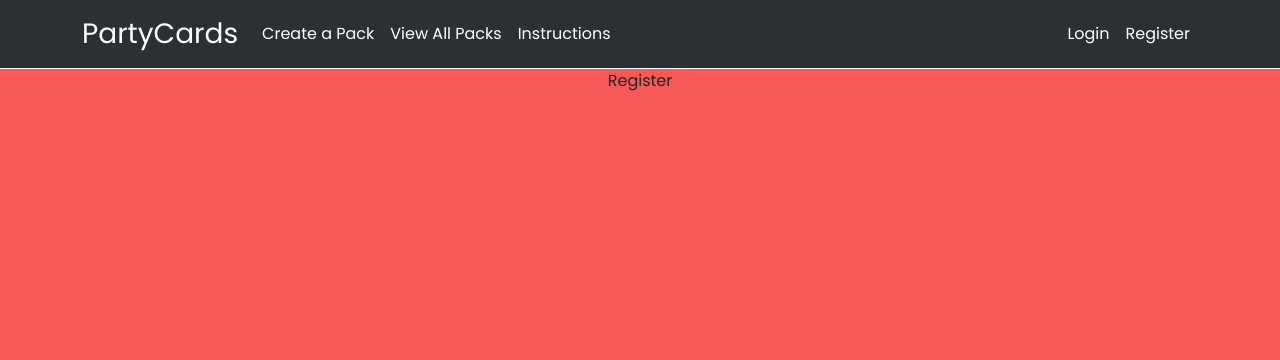
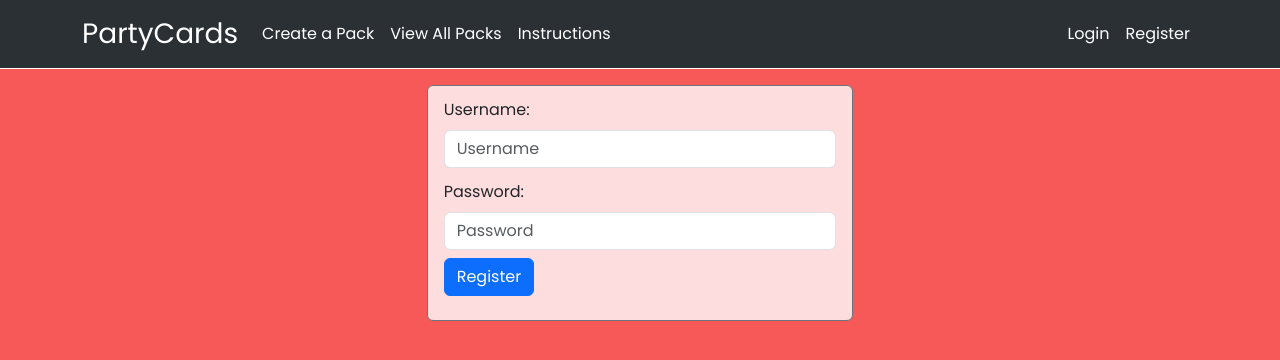
Before and after one commit to StefanLearnsCS/PartyCards-local, a React (Create React App) app in the folder client/: page /register in a window 1280 px wide. Shown: the top 360 px of the page. Built offline with nearby package versions, Linux system fonts and the light colour scheme.

Commit message:
Created front end for login and register functions

```diff
--- a/client/src/pages/Login.js
+++ b/client/src/pages/Login.js
@@ -1,10 +1,39 @@
-import React from 'react'
+import React from 'react';
+import { Container, Button, Form } from 'react-bootstrap';
+import 'bootstrap/dist/css/bootstrap.min.css';
+import { useState } from 'react';
+import axios from "axios";
+
 
 function Login() {
+  const [username, setUsername] = useState("");
+  const [password, setPassword] = useState("");
+
+  const login = () => {
+    const data = {username: username, password: password};
+    axios.post("http://localhost:3001/auth/login", data).then((response) => {
+      console.log(response.data);
+    })
+  };
+
   return (
-    <div>
-      Login
-    </div>
+    <Container className='col-xl-4 col-lg-6 col-md-7 rounded border border-secondary' id='create-pack-container'>
+      <Form>
+        <Form.Group className="mb-3" controlId="exampleForm.ControlInput1">
+          <Form.Label> Username </Form.Label>
+          <Form.Control
+            placeholder="Username"
+            onChange={(event) => {setUsername(event.target.value);}}/>
+        </Form.Group>
+        <Form.Group className="mb-3" controlId="exampleForm.ControlInput1">
+          <Form.Label> Password </Form.Label>
+          <Form.Control
+            placeholder="Password"
+            onChange={(event) => {setPassword(event.target.value);}} />
+        </Form.Group>
+        <Button variant="primary" onClick={login} id="create-pack-button"> Login </Button>
+      </Form>
+    </Container>
   )
 }
 
--- a/client/src/pages/Register.js
+++ b/client/src/pages/Register.js
@@ -1,10 +1,69 @@
 import React from 'react'
+import { Formik, Form, Field, ErrorMessage } from "formik";
+import * as Yup from 'yup';
+import { Container, Button, Form as BootstrapForm} from 'react-bootstrap';
+import axios from "axios";
+import 'bootstrap/dist/css/bootstrap.min.css';
 
 function Register() {
+
+  const initialValues = {
+    username:"",
+    password:""
+  };
+
+  const validationSchema = Yup.object().shape({
+    username: Yup.string().min(3).max(15).required(),
+    password: Yup.string().min(4).max(20).required(),
+  });
+
+  const BootstrapField = ({ field, form: { touched, errors }, ...props }) => (
+      <BootstrapForm.Group controlId={field.name}>
+          <BootstrapForm.Label>{props.label}</BootstrapForm.Label>
+          <BootstrapForm.Control
+              {...field}
+              {...props}
+              isInvalid={touched[field.name] && errors[field.name]}
+          />
+          <ErrorMessage name={field.name} component="div" className="invalid-feedback" />
+      </BootstrapForm.Group>
+  );
+
+  const onSubmit = (data) => {
+    axios.post("http://localhost:3001/auth", data).then(() => {
+      console.log(data);
+    })
+  };
+
   return (
-    <div>
-      Register
-    </div>
+    <Container className='col-xl-4 col-lg-6 col-md-7 rounded border border-secondary' id='create-pack-container'>
+      <Formik
+          initialValues={initialValues}
+          onSubmit={onSubmit}
+          validationSchema={validationSchema}
+          validateOnChange={true}
+          validateOnBlur={true}
+      >
+          <Form>
+              <Field
+                  name="username"
+                  type="text"
+                  label="Username:"
+                  placeholder="Username"
+                  component={BootstrapField}
+              />
+              <Field
+                  name="password"
+                  type="password"
+                  label="Password:"
+                  placeholder="Password"
+                  component={BootstrapField}
+              />
+
+              <Button variant="primary" type="submit" id="create-pack-button"> Register </Button>
+          </Form>
+      </Formik>
+    </Container>
   )
 }
 
```
